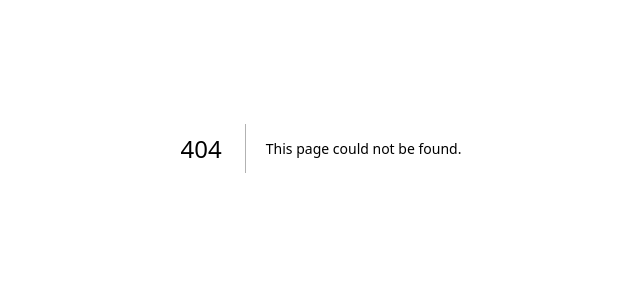
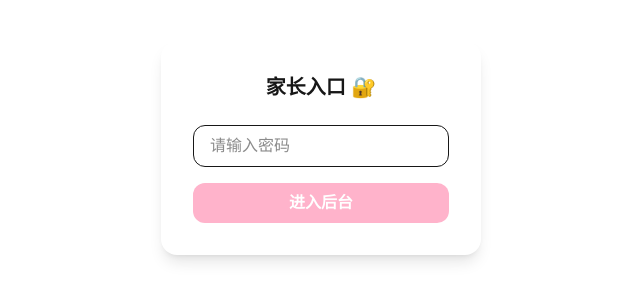
Before and after one commit to shaynzhuang/baby-task-station, a Next.js app: page /admin/login in a window 1280 px wide. Before the commit this address had no page. Shown: the part 252-552 px from the top of the page, without its empty margins (319-959 px from the left). Built offline with nearby package versions, Linux system fonts and the light colour scheme.

Commit message:
feat: add admin password protection middleware

```diff
--- /dev/null
+++ b/app/admin/login/page.tsx
@@ -0,0 +1,45 @@
+'use client'
+import { useState } from 'react'
+import { useRouter } from 'next/navigation'
+
+export default function AdminLoginPage() {
+  const [password, setPassword] = useState('')
+  const [error, setError] = useState(false)
+  const router = useRouter()
+
+  async function handleSubmit(e: React.FormEvent) {
+    e.preventDefault()
+    const res = await fetch('/api/admin/auth', {
+      method: 'POST',
+      body: JSON.stringify({ password }),
+      headers: { 'Content-Type': 'application/json' },
+    })
+    if (res.ok) {
+      router.push('/admin')
+    } else {
+      setError(true)
+    }
+  }
+
+  return (
+    <div className="min-h-screen flex items-center justify-center">
+      <form onSubmit={handleSubmit} className="bg-white rounded-2xl p-8 shadow-lg w-80">
+        <h1 className="text-xl font-bold text-center mb-6">家长入口 🔐</h1>
+        <input
+          type="password"
+          value={password}
+          onChange={e => setPassword(e.target.value)}
+          placeholder="请输入密码"
+          className="w-full border rounded-xl px-4 py-2 mb-4 focus:outline-none focus:ring-2 focus:ring-pink-mid"
+        />
+        {error && <p className="text-red-500 text-sm mb-3 text-center">密码错误</p>}
+        <button
+          type="submit"
+          className="w-full bg-pink-mid text-white rounded-xl py-2 font-semibold hover:bg-pink-strong transition"
+        >
+          进入后台
+        </button>
+      </form>
+    </div>
+  )
+}
--- /dev/null
+++ b/app/api/admin/auth/route.ts
@@ -0,0 +1,15 @@
+import { NextRequest, NextResponse } from 'next/server'
+
+export async function POST(req: NextRequest) {
+  const { password } = await req.json()
+  if (password !== process.env.ADMIN_PASSWORD) {
+    return NextResponse.json({ error: 'wrong password' }, { status: 401 })
+  }
+  const res = NextResponse.json({ ok: true })
+  res.cookies.set('admin_auth', process.env.ADMIN_PASSWORD!, {
+    httpOnly: true,
+    sameSite: 'strict',
+    maxAge: 60 * 60 * 24 * 30,
+  })
+  return res
+}
--- /dev/null
+++ b/middleware.ts
@@ -0,0 +1,17 @@
+import { NextRequest, NextResponse } from 'next/server'
+
+export function middleware(req: NextRequest) {
+  const { pathname } = req.nextUrl
+  if (!pathname.startsWith('/admin') || pathname.startsWith('/admin/login')) {
+    return NextResponse.next()
+  }
+  const auth = req.cookies.get('admin_auth')
+  if (auth?.value !== process.env.ADMIN_PASSWORD) {
+    return NextResponse.redirect(new URL('/admin/login', req.url))
+  }
+  return NextResponse.next()
+}
+
+export const config = {
+  matcher: ['/admin/:path*'],
+}
```
